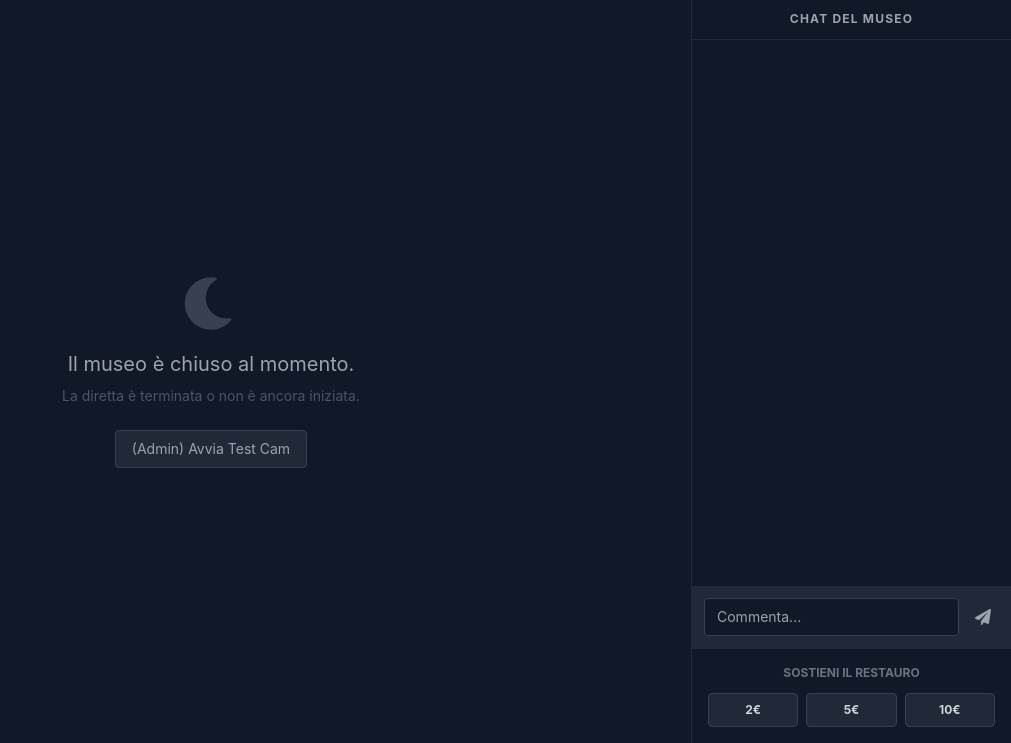
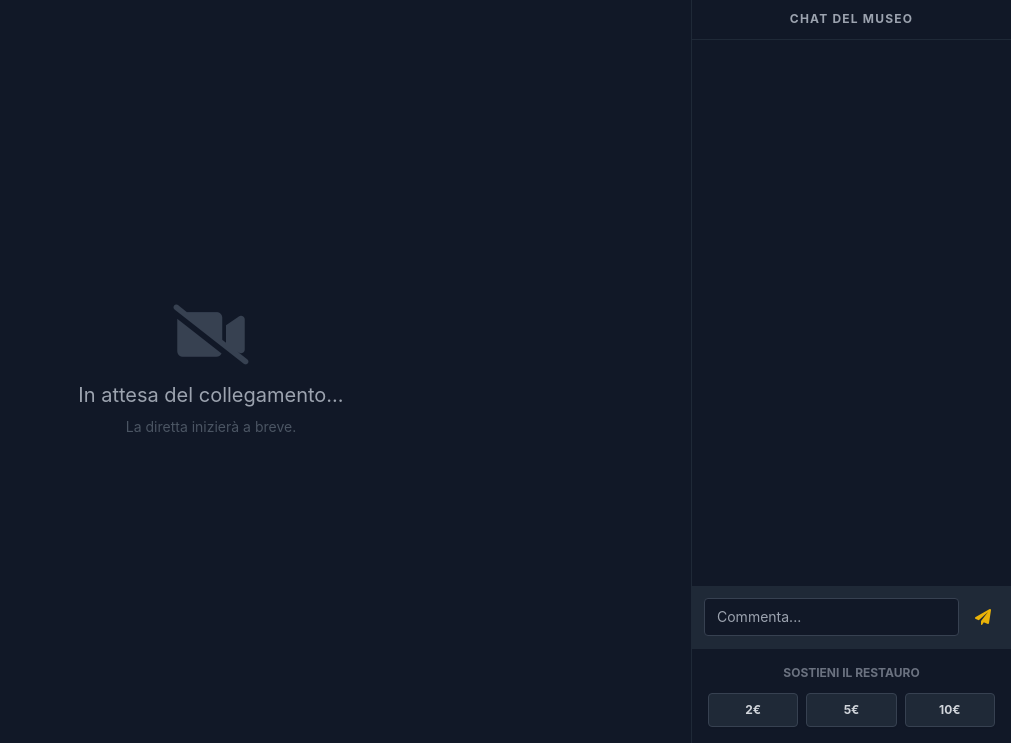
Before and after one commit to riccardovita64-blip/ItalyLive, a Flask app: page /watch/1 in a window 1280 px wide. Shown: the part 57-800 px from the top of the page, without its empty margins (269-1280 px from the left). Run offline with Flask 3, Linux system fonts and the light colour scheme; the visitor is signed in with stand-in values (Sample User, id 1); data comes from the database, SQL or seed files in the repository; some libraries are stand-ins or nearby versions.

Commit message:
Update stream.html

```diff
--- a/templates/stream.html
+++ b/templates/stream.html
@@ -22,7 +22,7 @@
 </head>
 <body class="text-white h-screen flex flex-col overflow-hidden">
 
-    <!-- Flash Messages per Conferma Pagamento -->
+    <!-- Flash Messages -->
     {% with messages = get_flashed_messages(with_categories=true) %}
         {% if messages %}
             <div class="absolute top-16 left-1/2 transform -translate-x-1/2 z-50 w-full max-w-md px-4">
@@ -44,9 +44,8 @@
         </a>
         <div class="font-bold text-gray-200 tracking-wide text-lg">{{ stream.title }}</div>
         <div class="w-24 text-right">
-            {% if is_live %}
-                <span class="bg-red-600 text-white text-xs px-2 py-1 rounded animate-pulse">LIVE</span>
-            {% endif %}
+            <!-- Indicatore Live (gestito via JS ma presente come placeholder) -->
+            <span id="live-indicator" class="bg-red-600 text-white text-xs px-2 py-1 rounded animate-pulse hidden">LIVE</span>
         </div>
     </nav>
 
@@ -54,21 +53,17 @@
         <!-- Video Area -->
         <main class="flex-1 flex flex-col bg-black relative">
             <div id="video-container" class="relative w-full h-full flex items-center justify-center bg-gray-900">
-                {% if is_live %}
-                    <img src="{{ url_for('video_feed') }}" alt="Live Stream">
-                {% else %}
-                    <div class="text-center p-10">
-                        <i class="fas fa-moon text-6xl text-gray-700 mb-4"></i>
-                        <p class="text-gray-400 text-xl">Il museo è chiuso al momento.</p>
-                        <p class="text-gray-600 text-sm mt-2">La diretta è terminata o non è ancora iniziata.</p>
 
-                        <form action="/toggle_stream" method="POST" class="mt-6">
-                            <button type="submit" class="bg-gray-800 hover:bg-gray-700 text-gray-400 px-4 py-2 rounded text-sm transition border border-gray-700">
-                                (Admin) Avvia Test Cam
-                            </button>
-                        </form>
-                    </div>
-                {% endif %}
+                <!-- Immagine stream via Socket -->
+                <img id="live-feed" src="" class="w-full h-full object-contain hidden" alt="Live Stream">
+
+                <!-- Placeholder Offline -->
+                <div id="offline-msg" class="text-center">
+                    <i class="fas fa-video-slash text-6xl text-gray-700 mb-4"></i>
+                    <p class="text-gray-400 text-xl">In attesa del collegamento...</p>
+                    <p class="text-gray-600 text-sm mt-2">La diretta inizierà a breve.</p>
+                </div>
+
                 <div id="tip-overlay" class="absolute top-10 right-10 w-80 z-50 pointer-events-none"></div>
             </div>
         </main>
@@ -80,8 +75,8 @@
 
             <div class="p-3 bg-gray-800">
                 <form id="chat-form" class="flex gap-2">
-                    <input type="text" id="message-input" placeholder="Commenta..." class="w-full bg-gray-900 text-white rounded px-3 py-2 focus:outline-none border border-gray-700 focus:border-gray-500 transition text-sm">
-                    <button type="submit" class="text-gray-400 hover:text-white px-2"><i class="fas fa-paper-plane"></i></button>
+                    <input type="text" id="message-input" placeholder="Commenta..." class="w-full bg-gray-900 text-white rounded px-3 py-2 focus:outline-none border border-gray-700 focus:border-yellow-500 transition text-sm">
+                    <button type="submit" class="text-yellow-500 hover:text-yellow-400 px-2"><i class="fas fa-paper-plane"></i></button>
                 </form>
             </div>
 
@@ -100,8 +95,34 @@
         const socket = io();
         const chatBox = document.getElementById('chat-box');
 
-        // ID dello stream corrente (passato da Flask)
-        const streamId = {{ stream.id }};
+        // FIX SINTASSI: Usiamo le virgolette per evitare errori se Flask non renderizza
+        // In questo modo, se apri il file per sbaglio senza server, streamId sarà la stringa "{{ stream.id }}" invece di rompere il JS
+        const streamId = "{{ stream.id }}";
+
+        // Entra nella stanza del museo
+        socket.emit('join_stream', { stream_id: streamId });
+
+        // Ricevi Video
+        const img = document.getElementById('live-feed');
+        const offlineMsg = document.getElementById('offline-msg');
+        const liveIndicator = document.getElementById('live-indicator');
+
+        socket.on('video_update', (data) => {
+            img.src = data.image;
+            img.classList.remove('hidden');
+            offlineMsg.classList.add('hidden');
+            liveIndicator.classList.remove('hidden');
+        });
+
+        socket.on('status_update', (data) => {
+            if(!data.is_live) {
+                img.classList.add('hidden');
+                offlineMsg.classList.remove('hidden');
+                liveIndicator.classList.add('hidden');
+            } else {
+                liveIndicator.classList.remove('hidden');
+            }
+        });
 
         // --- FUNZIONE DI PAGAMENTO STRIPE ---
         async function startPayment(amount) {
@@ -114,7 +135,6 @@
 
                 const data = await response.json();
                 if (data.url) {
-                    // Reindirizza l'utente alla pagina di pagamento Stripe
                     window.location.href = data.url;
                 } else {
                     alert("Errore creazione pagamento: " + (data.error || 'Sconosciuto'));
@@ -145,7 +165,7 @@
             e.preventDefault();
             const input = document.getElementById('message-input');
             if(input.value.trim()) {
-                socket.emit('send_message', { message: input.value });
+                socket.emit('send_message', { message: input.value, stream_id: streamId });
                 input.value = '';
             }
         });
```
